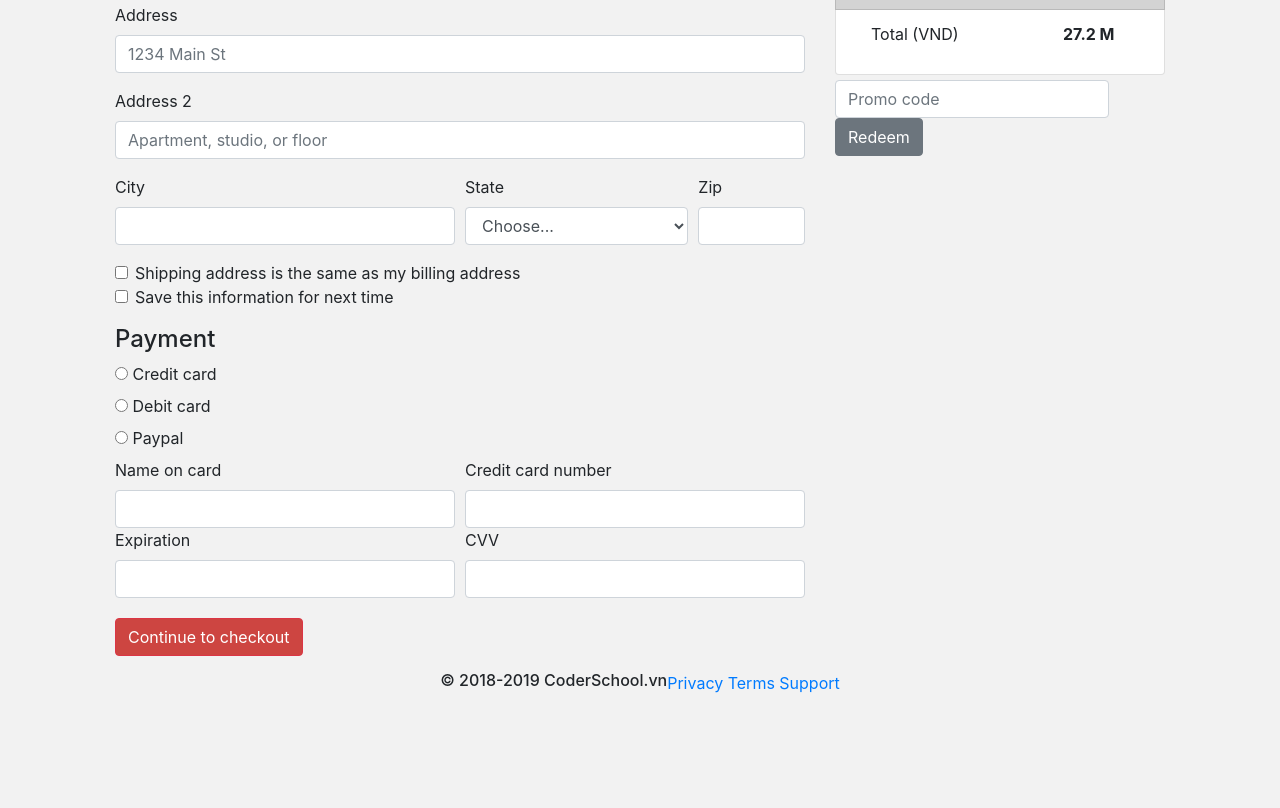
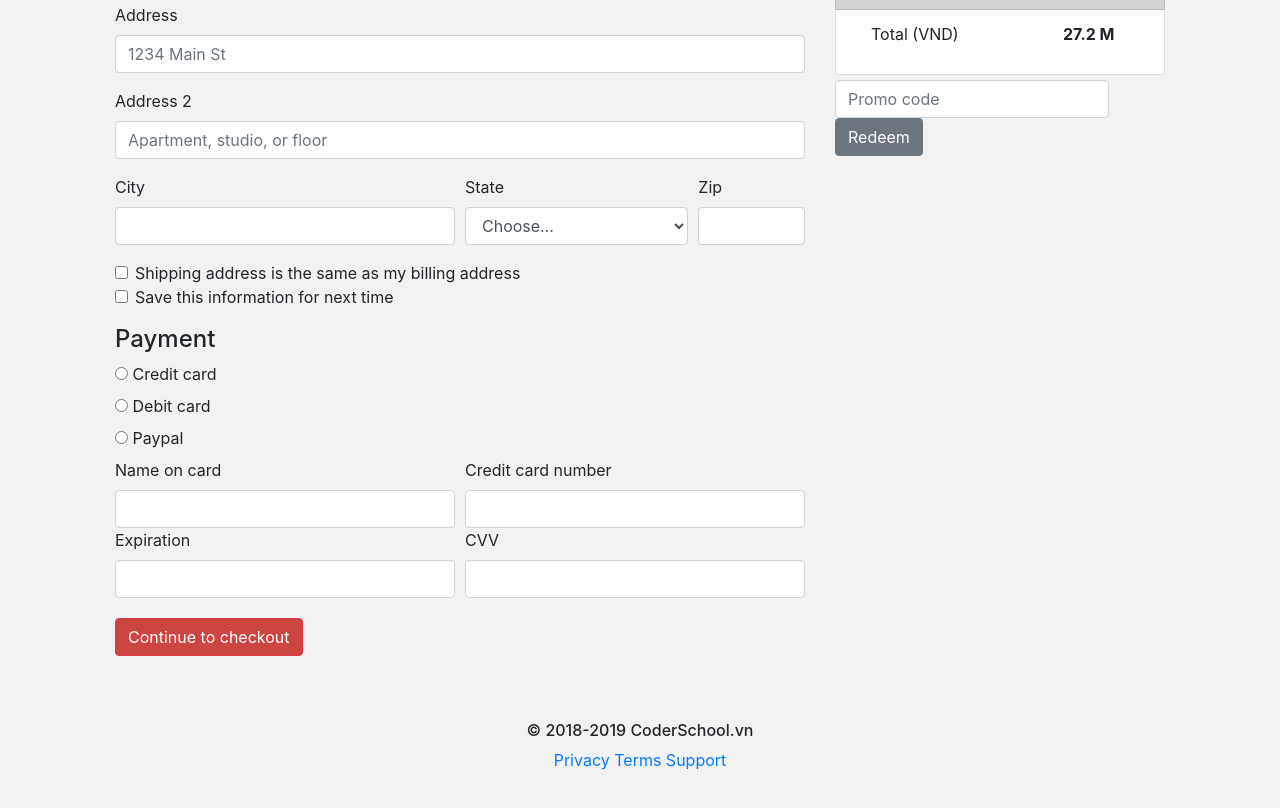
Before and after one commit to alyssabao/CS-Pricing-Page, a plain HTML site: page checkout.html in a window 1280 px wide. Shown: the part 575-1383 px from the top of the page. Drawn offline with nearby package versions, Linux system fonts and the light colour scheme.

Commit message:
Update style.css
added "colm" class for checkout.html footer

```diff
--- a/style.css
+++ b/style.css
@@ -112,3 +112,12 @@ padding-right: 5px;
       font-size: 10pt;
       color: gray;
   }
+
+  .colm {
+      display: flex;
+      flex-direction: column;
+      justify-content: center;
+      align-content: center;
+      text-align: center;
+      margin-top: 50px;
+  }
```
